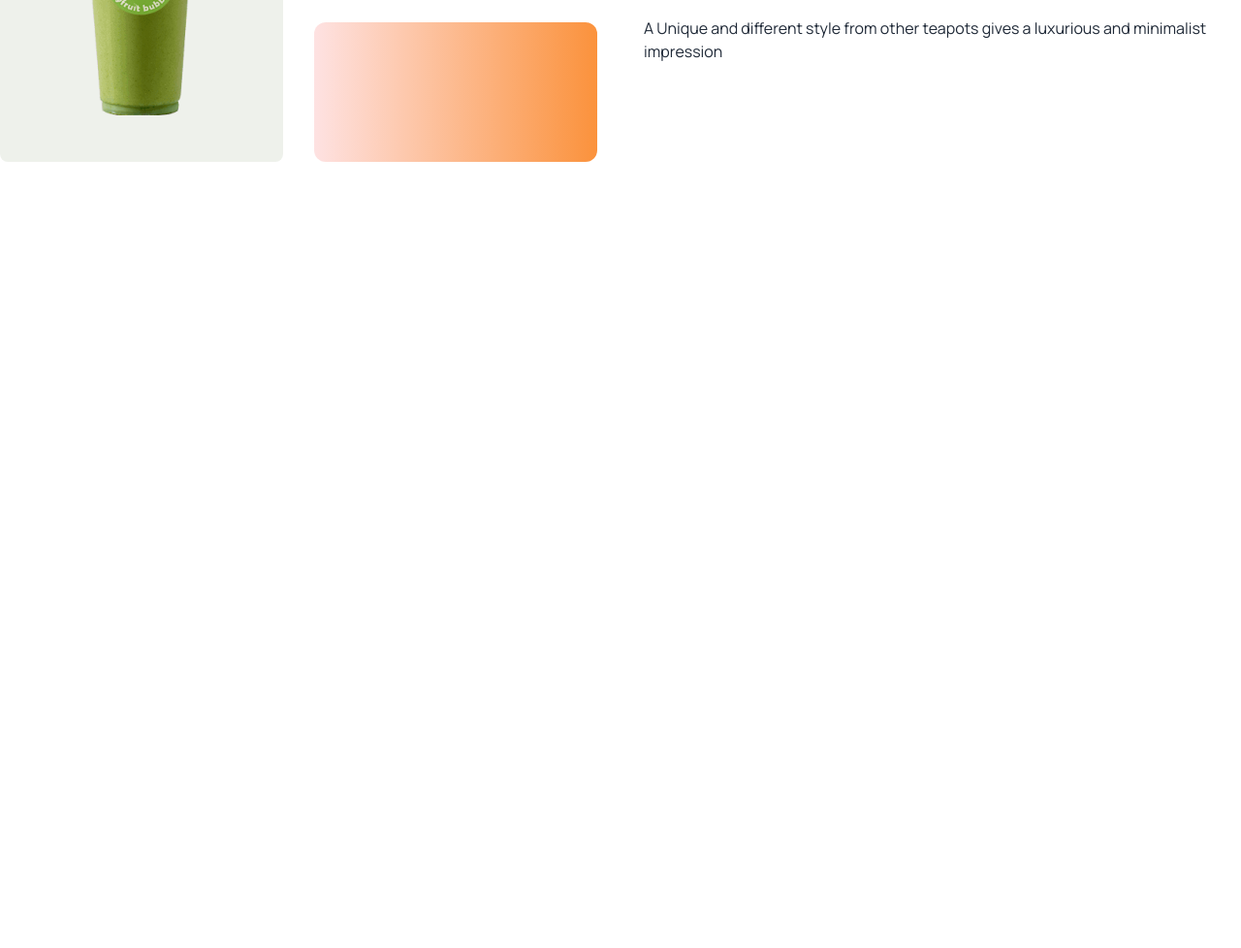
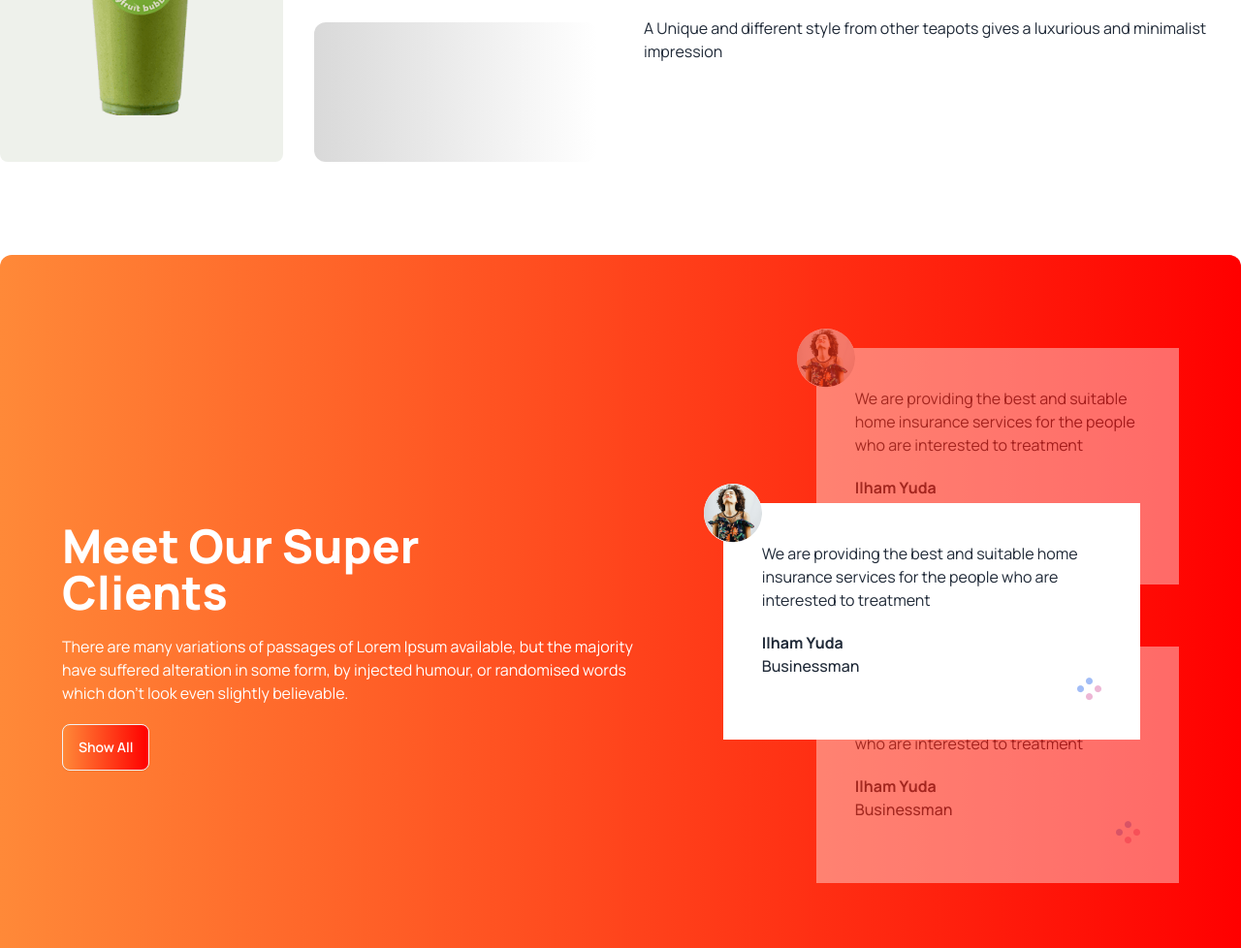
Before and after one commit to MdMehediHasan22/adda-restaurant, a plain HTML site: page index.html in a window 1280 px wide. Shown: the part 1755-2733 px from the top of the page at 97% size. Before the commit the page ends 2018 px from the top, so only its background shows below. Drawn offline with nearby package versions, Linux system fonts and the light colour scheme.

Commit message:
completed client section

```diff
--- a/index.html
+++ b/index.html
@@ -122,17 +122,17 @@
           </div>
         </div>
       </section>
-       <!--greate tea fresh tea section  -->
+       <!--great tea fresh tea section  -->
        <section class="my-24 flex gap-12 flex-col lg:flex-row">
            <div class="grid gap-8 grid-cols-1 md:grid-cols-2 flex-1">
-                <div class="rounded-xl h-36 bg-gradient-to-r from-red-100 to-orange-400 "></div>
+                <div class="rounded-xl h-36 bg-gradient-to-r from-red-100 to-amber-100 "></div>
                 <div class="row-span-2 bg-[#E6A6231A] rounded-lg px-8 py-12 flex justify-center items-center">
                   <img src="./images/fresh-1.png" alt="">
                 </div>
                 <div class="row-span-2 bg-[#5776391A] rounded-lg px-8 py-12 flex justify-center items-center">
                   <img src="./images/fresh-2.png" alt="">
                 </div>
-                <div class="rounded-xl h-36 bg-gradient-to-r from-red-100 to-orange-400 "></div>
+                <div class="rounded-xl h-36 bg-gradient-to-r from-[#D9D9D9] to-[#FFFFFF] "></div>
            </div>
            <div class="space-y-5 flex-1">
             <h3 class="text-5xl font-extrabold">Great Tea, Freshly <br>
@@ -149,6 +149,60 @@
           <p>A Unique and different style from other teapots gives a luxurious and minimalist impression</p>
            </div>
        </section>
+       <!-- SUper clients section -->
+        <section class="my-24 flex flex-col lg:flex-row gap-12 rounded-xl bg-gradient-to-r from-gradient-start to-gradient-end px-16 py-24">
+          <div class=" flex lg:pr-28 items-center">
+            <div class="space-y-5">
+                <h2 class="text-5xl font-extrabold text-white">
+                    Meet Our Super
+                    <br>
+                    Clients
+                </h2>
+                <p class="text-white">
+                    There are many variations of passages of Lorem Ipsum available, but the majority have suffered
+                    alteration in some form, by injected humour, or randomised words which don't look even slightly
+                    believable.
+                </p>
+                <button class="btn bg-gradient-to-r from-gradient-start to-gradient-end text-white"><span class="">Show All</span></button>
+            </div>
+        </div>
+        <!-- review container -->
+         <div class="relative">
+          <!-- next review -->
+           <div class="relative z-10 mb-16 opacity-40 p-10 rpunded-lg bg-white">
+                <img class="absolute -top-5 -left-5 border-white rounded-full bg-white" src="./images/client.png" alt="">
+                <p>We are providing the best and suitable home insurance services for the people who are interested
+                  to treatment</p>
+              <h4 class="font-bold mt-5">Ilham Yuda</h4>
+              <p class="font-medium">Businessman</p>
+              <div class="flex justify-end">
+                <img src="./images/circles.png" alt="">
+              </div>
+           </div>
+           <!-- current review -->
+           <div class="absolute z-20 top-40 lg:-left-24 lg:w-[430px] p-10 rpunded-lg bg-white">
+            <img class="absolute -top-5 -left-5 border-white rounded-full bg-white" src="./images/client.png" alt="">
+            <p>We are providing the best and suitable home insurance services for the people who are interested
+              to treatment</p>
+          <h4 class="font-bold mt-5">Ilham Yuda</h4>
+          <p class="font-medium">Businessman</p>
+          <div class="flex justify-end">
+            <img src="./images/circles.png" alt="">
+          </div>
+       </div>
+         <!-- previous review -->
+         <div class="relative z-10 mb-16 opacity-40 p-10 rpunded-lg bg-white">
+          <img class="absolute -top-5 -left-5 border-white rounded-full bg-white" src="./images/client.png" alt="">
+          <p>We are providing the best and suitable home insurance services for the people who are interested
+            to treatment</p>
+        <h4 class="font-bold mt-5">Ilham Yuda</h4>
+        <p class="font-medium">Businessman</p>
+        <div class="flex justify-end">
+          <img src="./images/circles.png" alt="">
+        </div>
+     </div>
+         </div>
+        </section>
     </main>
     <footer>
 
```
